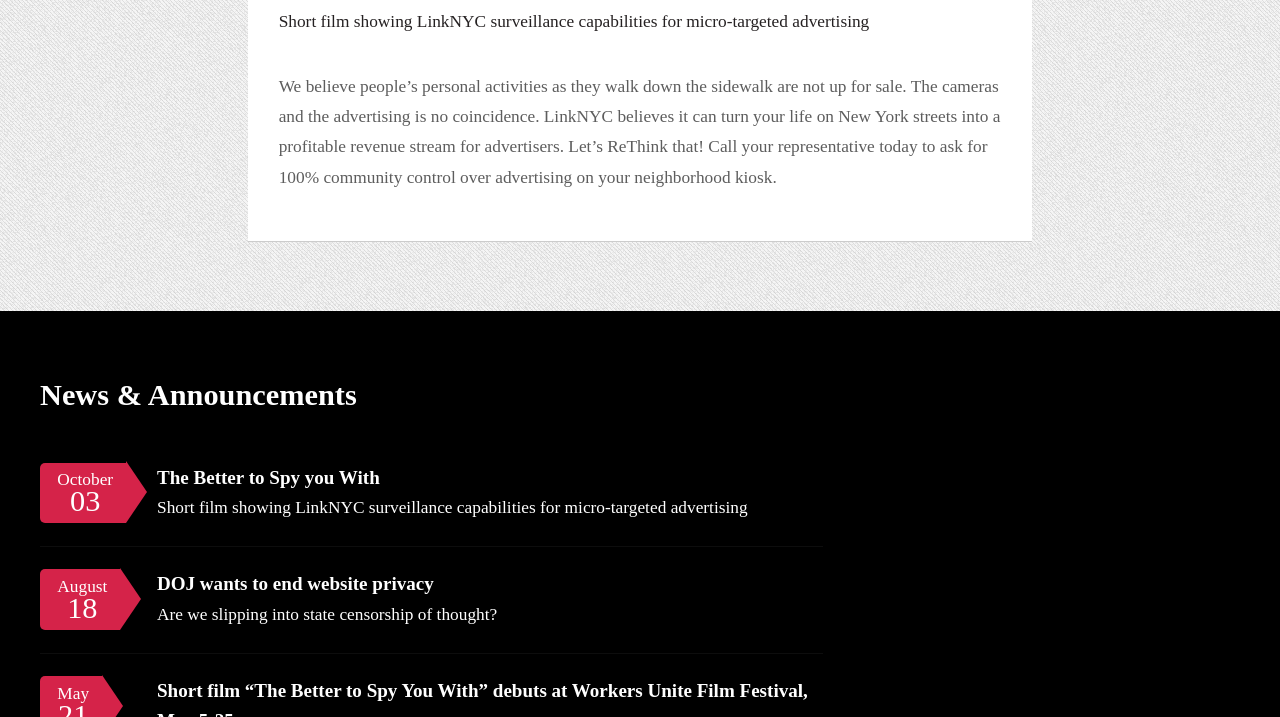
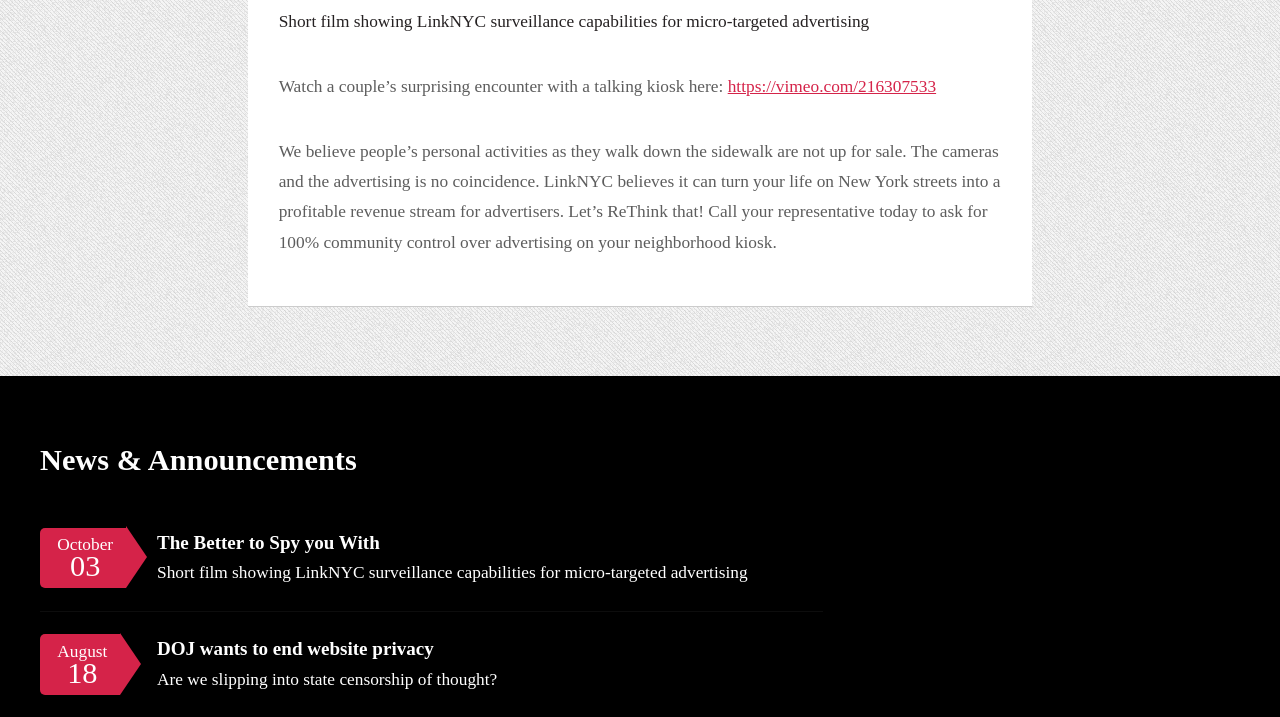
Before and after one commit to rethinklinknyc/rethinklinknyc.github.io, a Jekyll site: the page built from _posts/2017-10-03-the-better-to-spy-you-with.md, in a window 1280 px wide and 900 px high, scrolled down 975 px, cut to the strip 183-900 px from the top of the window. Built offline with Jekyll 4.4.1, drawn with Linux system fonts in a browser that asks for light colours; some web fonts are replaced; a script that is not in the unit is left out.

Commit message:
add explicit link to video

```diff
--- a/_posts/2017-10-03-the-better-to-spy-you-with.md
+++ b/_posts/2017-10-03-the-better-to-spy-you-with.md
@@ -7,4 +7,7 @@
 
 **Short film showing LinkNYC surveillance capabilities for micro-targeted advertising**
 
+
+Watch a couple’s surprising encounter with a talking kiosk here: [https://vimeo.com/216307533](https://vimeo.com/216307533)
+
 We believe people's personal activities as they walk down the sidewalk are not up for sale. The cameras and the advertising is no coincidence. LinkNYC believes it can turn your life on New York streets into a profitable revenue stream for advertisers.  Let's ReThink that!  Call your representative today to ask for 100% community control over advertising on your neighborhood kiosk.
```
